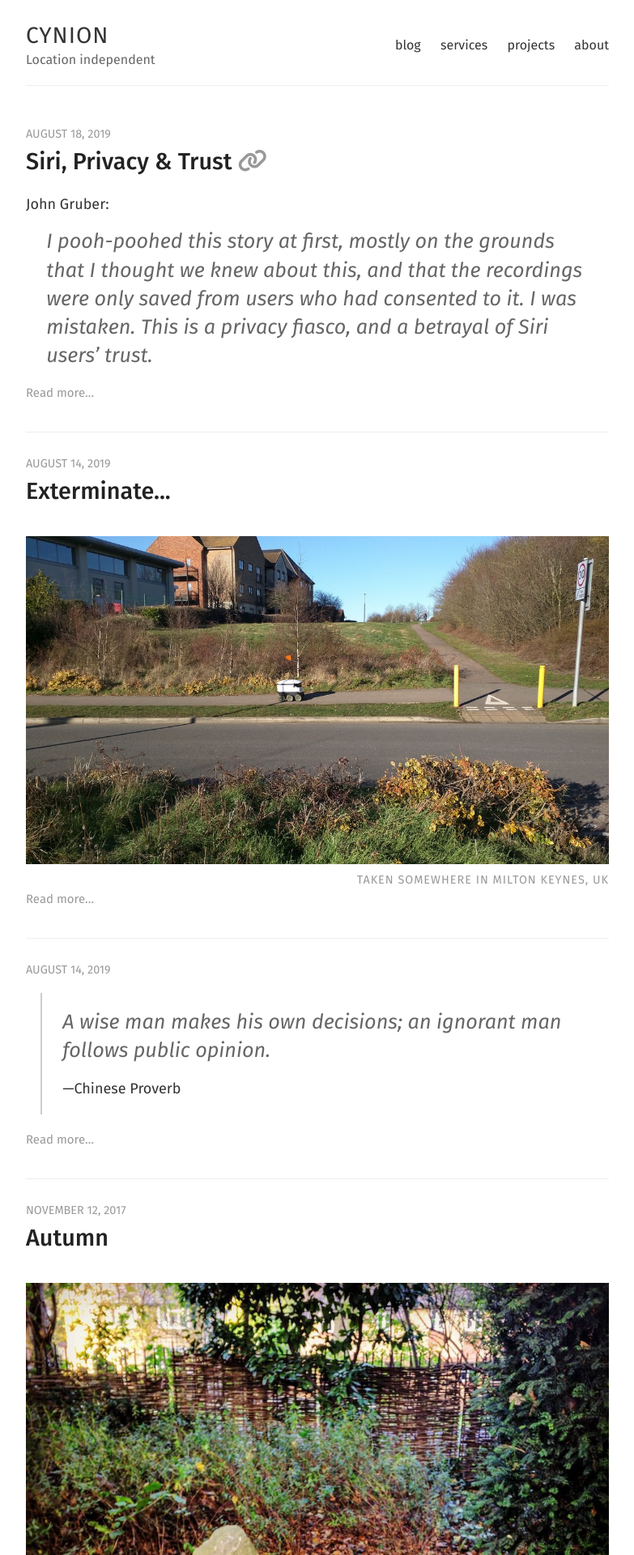
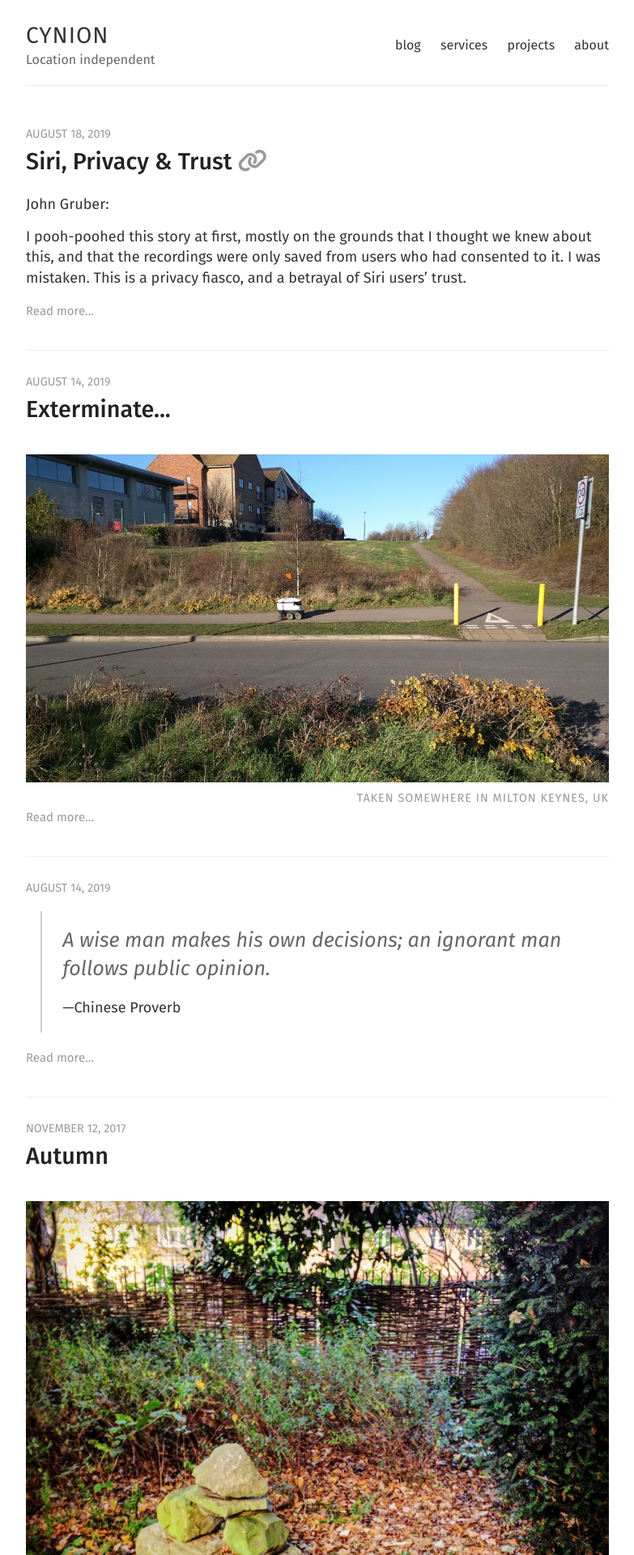
Before and after one commit to cynion/cynion.github.io, a Jekyll site: the page built from index.html, in a window 1280 px wide. Shown: the top 1920 px of the page at 81% size, without its empty margins (248-1031 px from the left). Built offline with Jekyll 4.4.1, drawn with Linux system fonts in a browser that asks for light colours; nearby versions of some CDN libraries; the list of posts is cut into pages by our own code.

Commit message:
Revert "Update style.scss"
This reverts commit 11598aeca23ec021ef3407b209553e44fb80c215.

```diff
--- a/assets/css/style.scss
+++ b/assets/css/style.scss
@@ -304,16 +304,6 @@ nav {
   }
 }
 
-blockquote {
-  margin: 0 1em;
-  color: $gray;
-  font-size: 1.4em;
-  font-style: italic;
-  @include mobile {
-    font-size: 1.2em;
-  }
-}
-
 .wrapper-footer {
   margin-top: 50px;
   border-top: 1px solid #ddd;
```
